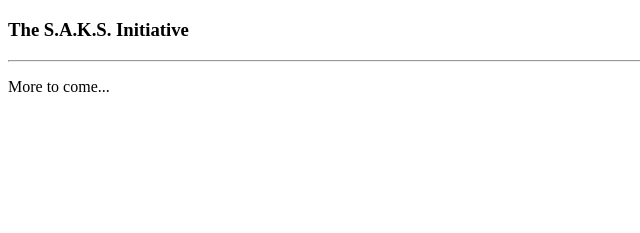
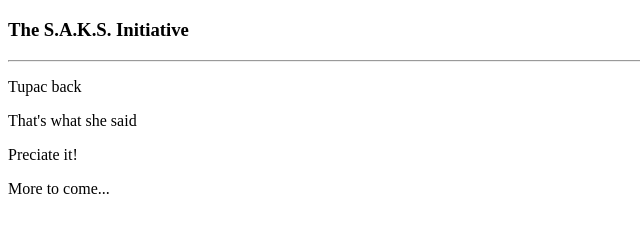
Before and after one commit to cwickes/cwickes.github.io, a plain HTML site: page index.html in a window 1280 px wide. Shown: the part 61-294 px from the top of the page, without its empty margins (0-640 px from the left). Drawn offline with Linux system fonts and the light colour scheme.

Commit message:
Update index.html

```diff
--- a/index.html
+++ b/index.html
@@ -4,6 +4,9 @@
     <h1>Shit Alex Knowles Says</h1>
     <h3>The S.A.K.S. Initiative</h3>
     <hr>
+    <p>Tupac back</p>
+    <p>That's what she said</p>
+    <p>Preciate it!</p>
     <p>More to come...</p>
   <body>
 </html>
```
